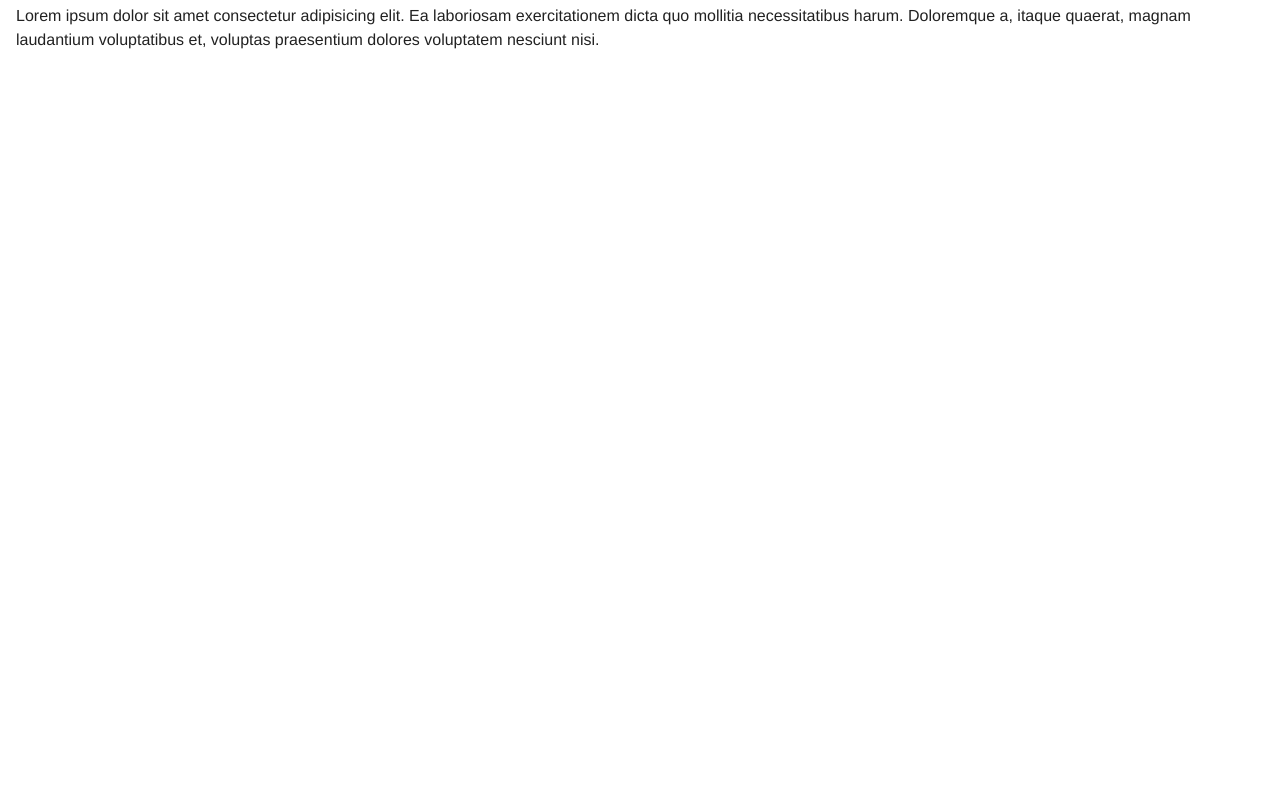
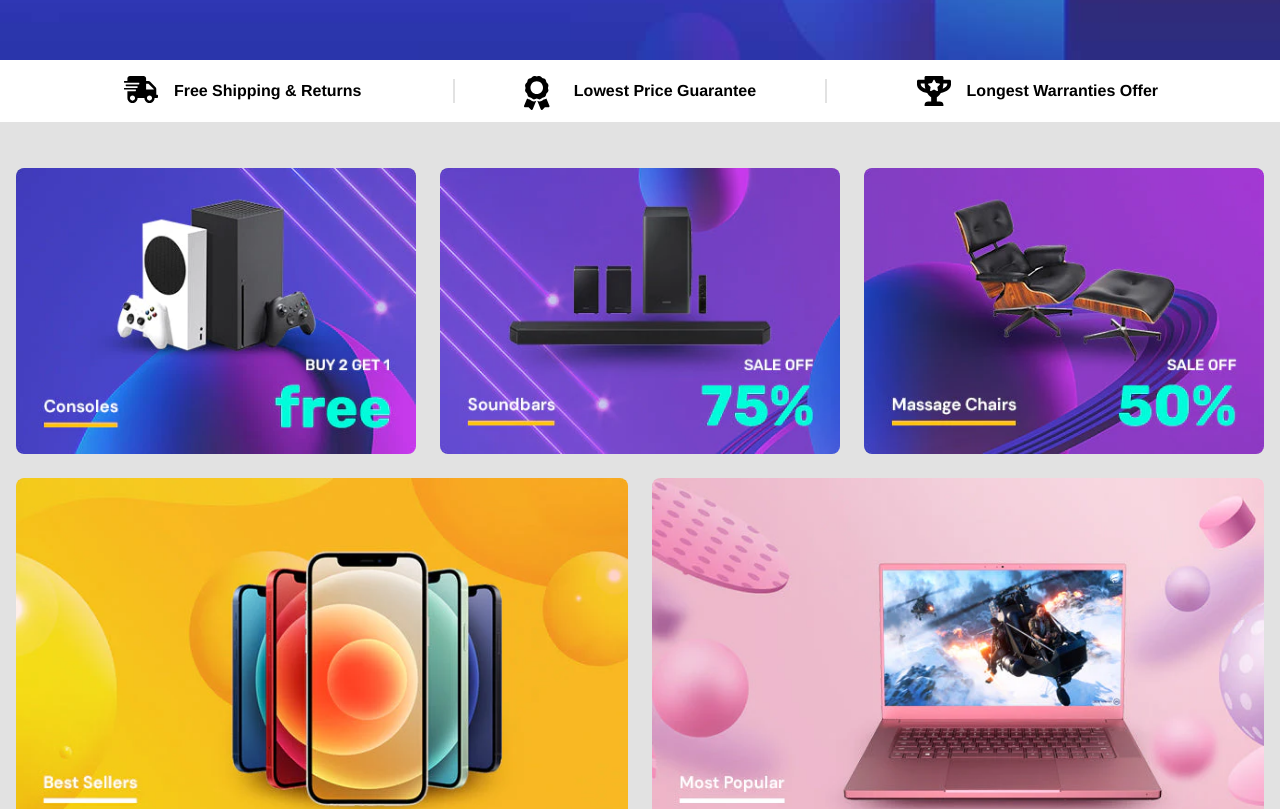
Before and after one commit to mohamed-rawash/ellamart-vue-app, a Vue app: page / in a window 1280 px wide. Shown: the part 740-1549 px from the top of the page. Before the commit the page ends 800 px from the top, so only its background shows below. Built offline with nearby package versions, Linux system fonts and the light colour scheme.

Commit message:
add feature and top-offers section

```diff
--- a/src/components/global/AppFooter.vue
+++ b/src/components/global/AppFooter.vue
@@ -1,6 +1,6 @@
 <template>
   <div class="app-footer">
-    <v-footer :app="true">
+    <v-footer :app="true" absolute class="bg-primary">
       <p>
         Lorem ipsum dolor sit amet consectetur adipisicing elit. Ea laboriosam
         exercitationem dicta quo mollitia necessitatibus harum. Doloremque a,
--- a/src/components/global/AppLayout.vue
+++ b/src/components/global/AppLayout.vue
@@ -1,5 +1,5 @@
 <template>
-  <v-layout>
+  <v-layout class="position-relative">
     <cart-drawer />
     <app-nav-bar />
     <v-main>
--- /dev/null
+++ b/src/components/home/FeaturesList.vue
@@ -0,0 +1,118 @@
+<template>
+  <div class="feature">
+    <v-container>
+      <v-row>
+        <v-col>
+          <div class="parent">
+            <span class="icon">
+              <svg
+                aria-hidden="true"
+                focusable="false"
+                data-prefix="fas"
+                data-icon="shipping-fast"
+                role="img"
+                xmlns="http://www.w3.org/2000/svg"
+                viewBox="0 0 640 512"
+                class="svg-inline--fa fa-shipping-fast fa-w-20 fa-3x"
+              >
+                <path
+                  fill="currentColor"
+                  d="M624 352h-16V243.9c0-12.7-5.1-24.9-14.1-33.9L494 110.1c-9-9-21.2-14.1-33.9-14.1H416V48c0-26.5-21.5-48-48-48H112C85.5 0 64 21.5 64 48v48H8c-4.4 0-8 3.6-8 8v16c0 4.4 3.6 8 8 8h272c4.4 0 8 3.6 8 8v16c0 4.4-3.6 8-8 8H40c-4.4 0-8 3.6-8 8v16c0 4.4 3.6 8 8 8h208c4.4 0 8 3.6 8 8v16c0 4.4-3.6 8-8 8H8c-4.4 0-8 3.6-8 8v16c0 4.4 3.6 8 8 8h208c4.4 0 8 3.6 8 8v16c0 4.4-3.6 8-8 8H64v128c0 53 43 96 96 96s96-43 96-96h128c0 53 43 96 96 96s96-43 96-96h48c8.8 0 16-7.2 16-16v-32c0-8.8-7.2-16-16-16zM160 464c-26.5 0-48-21.5-48-48s21.5-48 48-48 48 21.5 48 48-21.5 48-48 48zm320 0c-26.5 0-48-21.5-48-48s21.5-48 48-48 48 21.5 48 48-21.5 48-48 48zm80-208H416V144h44.1l99.9 99.9V256z"
+                  class=""
+                ></path>
+              </svg>
+            </span>
+            <span class="label">Free Shipping & Returns</span>
+          </div>
+        </v-col>
+        <v-col>
+          <div class="parent sconed">
+            <span class="icon">
+              <svg
+                aria-hidden="true"
+                focusable="false"
+                data-prefix="fas"
+                data-icon="award"
+                role="img"
+                xmlns="http://www.w3.org/2000/svg"
+                viewBox="0 0 512 512"
+                class="svg-inline--fa fa-award fa-w-12 fa-3x"
+              >
+                <path
+                  fill="currentColor"
+                  d="M97.12 362.63c-8.69-8.69-4.16-6.24-25.12-11.85-9.51-2.55-17.87-7.45-25.43-13.32L1.2 448.7c-4.39 10.77 3.81 22.47 15.43 22.03l52.69-2.01L105.56 507c8 8.44 22.04 5.81 26.43-4.96l52.05-127.62c-10.84 6.04-22.87 9.58-35.31 9.58-19.5 0-37.82-7.59-51.61-21.37zM382.8 448.7l-45.37-111.24c-7.56 5.88-15.92 10.77-25.43 13.32-21.07 5.64-16.45 3.18-25.12 11.85-13.79 13.78-32.12 21.37-51.62 21.37-12.44 0-24.47-3.55-35.31-9.58L252 502.04c4.39 10.77 18.44 13.4 26.43 4.96l36.25-38.28 52.69 2.01c11.62.44 19.82-11.27 15.43-22.03zM263 340c15.28-15.55 17.03-14.21 38.79-20.14 13.89-3.79 24.75-14.84 28.47-28.98 7.48-28.4 5.54-24.97 25.95-45.75 10.17-10.35 14.14-25.44 10.42-39.58-7.47-28.38-7.48-24.42 0-52.83 3.72-14.14-.25-29.23-10.42-39.58-20.41-20.78-18.47-17.36-25.95-45.75-3.72-14.14-14.58-25.19-28.47-28.98-27.88-7.61-24.52-5.62-44.95-26.41-10.17-10.35-25-14.4-38.89-10.61-27.87 7.6-23.98 7.61-51.9 0-13.89-3.79-28.72.25-38.89 10.61-20.41 20.78-17.05 18.8-44.94 26.41-13.89 3.79-24.75 14.84-28.47 28.98-7.47 28.39-5.54 24.97-25.95 45.75-10.17 10.35-14.15 25.44-10.42 39.58 7.47 28.36 7.48 24.4 0 52.82-3.72 14.14.25 29.23 10.42 39.59 20.41 20.78 18.47 17.35 25.95 45.75 3.72 14.14 14.58 25.19 28.47 28.98C104.6 325.96 106.27 325 121 340c13.23 13.47 33.84 15.88 49.74 5.82a39.676 39.676 0 0 1 42.53 0c15.89 10.06 36.5 7.65 49.73-5.82zM97.66 175.96c0-53.03 42.24-96.02 94.34-96.02s94.34 42.99 94.34 96.02-42.24 96.02-94.34 96.02-94.34-42.99-94.34-96.02z"
+                  class=""
+                ></path>
+              </svg>
+            </span>
+            <span class="label"> Lowest Price Guarantee </span>
+          </div>
+        </v-col>
+        <v-col>
+          <div class="parent">
+            <span class="icon">
+              <svg
+                aria-hidden="true"
+                focusable="false"
+                data-prefix="fas"
+                data-icon="trophy-alt"
+                role="img"
+                xmlns="http://www.w3.org/2000/svg"
+                viewBox="0 0 576 512"
+                class="svg-inline--fa fa-trophy-alt fa-w-18 fa-3x"
+              >
+                <path
+                  fill="currentColor"
+                  d="M552 64H448V24c0-13.3-10.7-24-24-24H152c-13.3 0-24 10.7-24 24v40H24C10.7 64 0 74.7 0 88v56c0 66.5 77.9 131.7 171.9 142.4C203.3 338.5 240 360 240 360v72h-48c-35.3 0-64 20.7-64 56v12c0 6.6 5.4 12 12 12h296c6.6 0 12-5.4 12-12v-12c0-35.3-28.7-56-64-56h-48v-72s36.7-21.5 68.1-73.6C498.4 275.6 576 210.3 576 144V88c0-13.3-10.7-24-24-24zM64 144v-16h64.2c1 32.6 5.8 61.2 12.8 86.2-47.5-16.4-77-49.9-77-70.2zm448 0c0 20.2-29.4 53.8-77 70.2 7-25 11.8-53.6 12.8-86.2H512v16zm-127.3 4.7l-39.6 38.6 9.4 54.6c1.7 9.8-8.7 17.2-17.4 12.6l-49-25.8-49 25.8c-8.8 4.6-19.1-2.9-17.4-12.6l9.4-54.6-39.6-38.6c-7.1-6.9-3.2-19 6.7-20.5l54.8-8 24.5-49.6c4.4-8.9 17.1-8.9 21.5 0l24.5 49.6 54.8 8c9.6 1.5 13.5 13.6 6.4 20.5z"
+                  class=""
+                ></path>
+              </svg>
+            </span>
+            <span class="label">Longest Warranties Offer</span>
+          </div>
+        </v-col>
+      </v-row>
+    </v-container>
+  </div>
+</template>
+<style lang="scss" scoped>
+.feature {
+  .parent {
+    position: relative;
+    display: flex;
+    align-items: center;
+    justify-content: center;
+    .icon {
+      display: inline-block;
+      width: 34px;
+      height: 30px;
+      margin-right: 16px;
+    }
+    .label {
+      color: black;
+      font-size: 1rem;
+      font-weight: 600;
+    }
+  }
+  .sconed {
+    position: relative;
+    &::before,
+    &::after {
+      content: "";
+      position: absolute;
+      display: inline-block;
+      top: 50%;
+      transform: translateY(-50%);
+      width: 2px;
+      height: 80%;
+      background-color: #e2e2e2;
+    }
+    &::before {
+      left: 0;
+    }
+    &::after {
+      right: 0;
+    }
+  }
+}
+</style>
--- /dev/null
+++ b/src/components/home/TopOffers.vue
@@ -0,0 +1,90 @@
+<template>
+  <div class="top-offers">
+    <v-container fluid>
+      <v-row>
+        <v-col cols="4">
+          <div class="parent">
+            <img
+              src="@/assets/images/playstations.webp"
+              alt="playstations"
+              class="image"
+            />
+          </div>
+        </v-col>
+        <v-col cols="4">
+          <div class="parent">
+            <img
+              src="@/assets/images/headset.webp"
+              alt="headset"
+              class="image"
+            />
+          </div>
+        </v-col>
+        <v-col cols="4">
+          <div class="parent">
+            <img src="@/assets/images/chairs.webp" alt="chairs" class="image" />
+          </div>
+        </v-col>
+        <v-col cols="6">
+          <div class="parent">
+            <img
+              src="@/assets/images/iphones.webp"
+              alt="iphones"
+              class="image"
+            />
+          </div>
+        </v-col>
+        <v-col cols="6">
+          <div class="parent">
+            <img
+              src="@/assets/images/laptops.webp"
+              alt="laptops"
+              class="image"
+            />
+          </div>
+        </v-col>
+      </v-row>
+    </v-container>
+  </div>
+</template>
+
+<style lang="scss" scoped>
+.top-offers {
+  padding: 30px 0;
+  background-color: #e2e2e2;
+  .parent {
+    width: 100%;
+    height: 100%;
+    position: relative;
+    overflow: hidden;
+    border-radius: 8px;
+    &::before {
+      content: "";
+      width: 100%;
+      height: 100%;
+      border-radius: 50%;
+      position: absolute;
+      top: 50%;
+      left: 50%;
+      transform: translate(-50%, -50%) scale(0);
+      background-color: rgba(0, 0, 0, 0.2);
+      transition: 0.8s all ease-in-out;
+      z-index: 1;
+    }
+    &:hover {
+      .image {
+        transform: scale(1.1);
+      }
+      &::before {
+        transform: translate(-50%, -50%) scale(3);
+      }
+    }
+    .image {
+      width: 100%;
+      height: 100%;
+      transform: scale(1);
+      transition: 0.6s all ease-in-out;
+    }
+  }
+}
+</style>
--- a/src/components/home/UpperBanner.vue
+++ b/src/components/home/UpperBanner.vue
@@ -15,10 +15,10 @@
 .banner {
   .parent {
     margin-top: 138px;
-    height: calc(100vh - 203px);
+    height: calc(100vh - 138px);
     background-image: url("../../assets/images/banner-bg.jpg");
     background-size: cover;
-    background-position: -100px top;
+    background-position: -300px top;
     .content {
       color: white;
       padding: 100px 0 0 150px;
--- a/src/views/HomeView.vue
+++ b/src/views/HomeView.vue
@@ -1,15 +1,21 @@
 <template>
   <div class="home">
     <upper-banner />
+    <features-list />
+    <top-offers />
   </div>
 </template>
 
 <script>
 import UpperBanner from "@/components/home/UpperBanner";
+import FeaturesList from "@/components/home/FeaturesList";
+import TopOffers from "@/components/home/TopOffers";
 export default {
   name: "HomeView",
   components: {
     UpperBanner,
+    FeaturesList,
+    TopOffers,
   },
 };
 </script>
```
